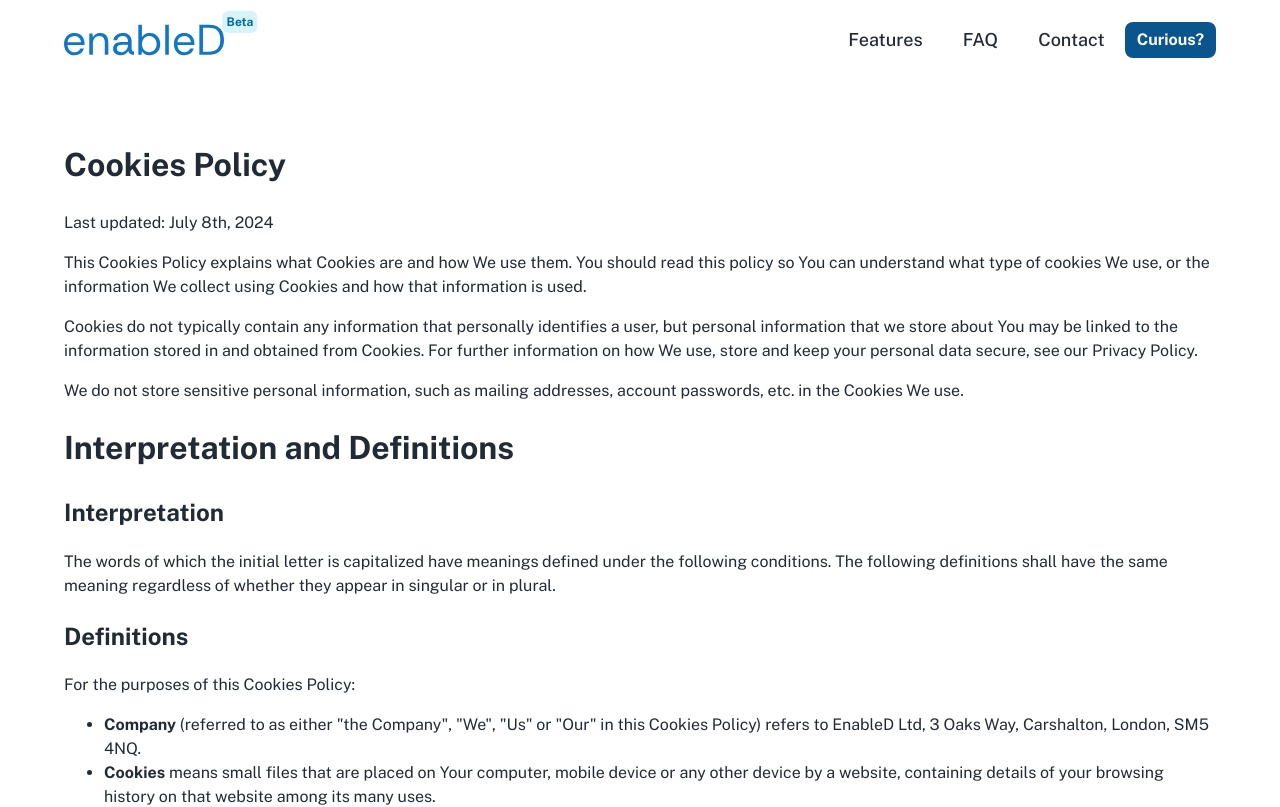
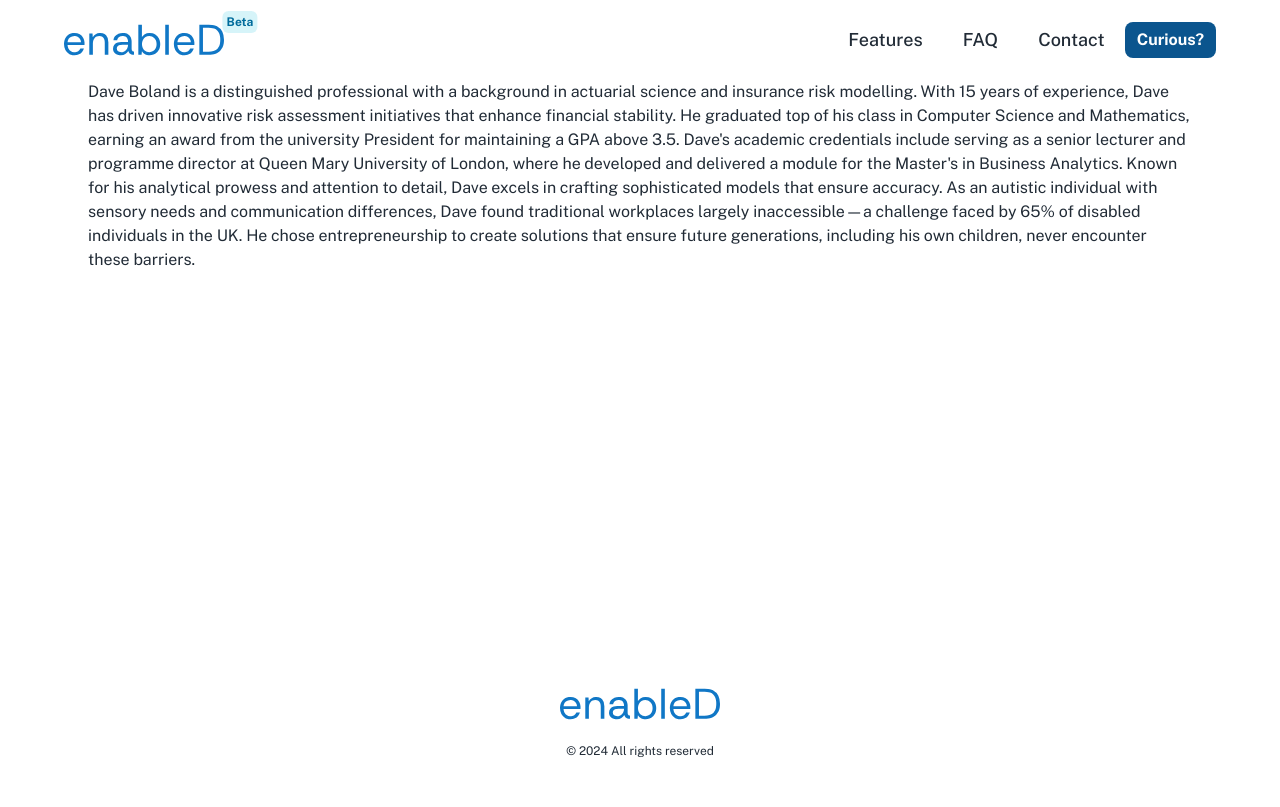
Before and after one commit to dboland77/enabled-website, a Next.js app: page /about in a window 1280 px wide. Shown: the top 807 px of the page. Built offline with nearby package versions, Linux system fonts and the light colour scheme.

Commit message:
Changed homepage message and colour, revamped features cards and moved to own page

```diff
--- a/src/app/about/page.tsx
+++ b/src/app/about/page.tsx
@@ -1,9 +1,9 @@
-import { CookiesPolicyView } from 'src/sections/legal';
+import { AboutView } from 'src/sections/about/view';
 
 export const metadata = {
-  title: 'EnableD: Cookies Policy',
+  title: 'EnableD: About',
 };
 
-export default function CookiesPolicy() {
-  return <CookiesPolicyView />;
+export default function About() {
+  return <AboutView />;
 }
--- a/src/sections/about/About.tsx
+++ b/src/sections/about/About.tsx
@@ -1,5 +1,25 @@
+import { Container, Typography } from '@mui/material';
 import React from 'react';
 
-const About = () => <div>About</div>;
+const About = () => {
+  return (
+    <Container>
+      <Typography>
+        Dave Boland is a distinguished professional with a background in actuarial science and
+        insurance risk modelling. With 15 years of experience, Dave has driven innovative risk
+        assessment initiatives that enhance financial stability. He graduated top of his class in
+        Computer Science and Mathematics, earning an award from the university President for
+        maintaining a GPA above 3.5. Dave's academic credentials include serving as a senior
+        lecturer and programme director at Queen Mary University of London, where he developed and
+        delivered a module for the Master's in Business Analytics. Known for his analytical prowess
+        and attention to detail, Dave excels in crafting sophisticated models that ensure accuracy.
+        As an autistic individual with sensory needs and communication differences, Dave found
+        traditional workplaces largely inaccessible—a challenge faced by 65% of disabled individuals
+        in the UK. He chose entrepreneurship to create solutions that ensure future generations,
+        including his own children, never encounter these barriers.
+      </Typography>
+    </Container>
+  );
+};
 
 export default About;
--- /dev/null
+++ b/src/sections/features/view/index.ts
@@ -0,0 +1 @@
+export { default as FeaturesView } from './FeaturesView';
--- a/src/sections/home/view/home-view.tsx
+++ b/src/sections/home/view/home-view.tsx
@@ -9,7 +9,6 @@ import MainLayout from 'src/layouts/main';
 import ScrollProgress from 'src/components/scroll-progress';
 
 import HomeEnabled from '../home-enabled';
-import HomeFeatures from '../home-features';
 
 export default function HomeView() {
   const { scrollYProgress } = useScroll();
@@ -26,7 +25,6 @@ export default function HomeView() {
         }}
       >
         <HomeEnabled />
-        <HomeFeatures />
       </Box>
     </MainLayout>
   );
```
Also changed, not shown: src/app/features/page.tsx (added, +9 -0 lines), src/sections/features/Features.tsx (renamed from src/sections/home/home-features.tsx, +4 -4 lines), src/sections/features/view/FeaturesView.tsx (added, +16 -0 lines), src/sections/home/home-enabled.tsx (+14 -3 lines).
